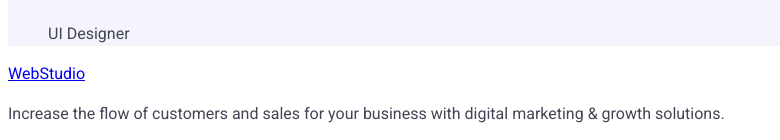
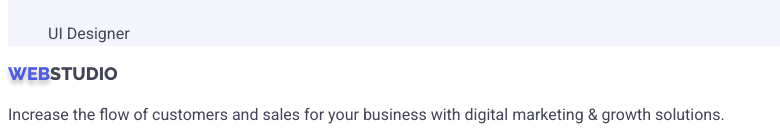
Before and after one commit to KaterynaValuiska/goit-markup-hw-02, a plain HTML site: page index.html in a window 1280 px wide. Shown: the part 3336-3476 px from the top of the page, without its empty margins (0-780 px from the left). Drawn offline with Linux system fonts and the light colour scheme.

Commit message:
logo in footer

```diff
--- a/index.html
+++ b/index.html
@@ -98,7 +98,7 @@
     </main>
     <!--footer -->
     <footer>
-        <a href="./index.html">WebStudio</a>
+        <a href="./index.html" class="logo"> <span class="logo-web">Web</span>Studio</a>
         <p>Increase the flow of customers and sales for your business with digital marketing & growth solutions.</p>
     </footer>
 </body>
```
Also changed, not shown: portfolio.html (+1 -1 lines).
